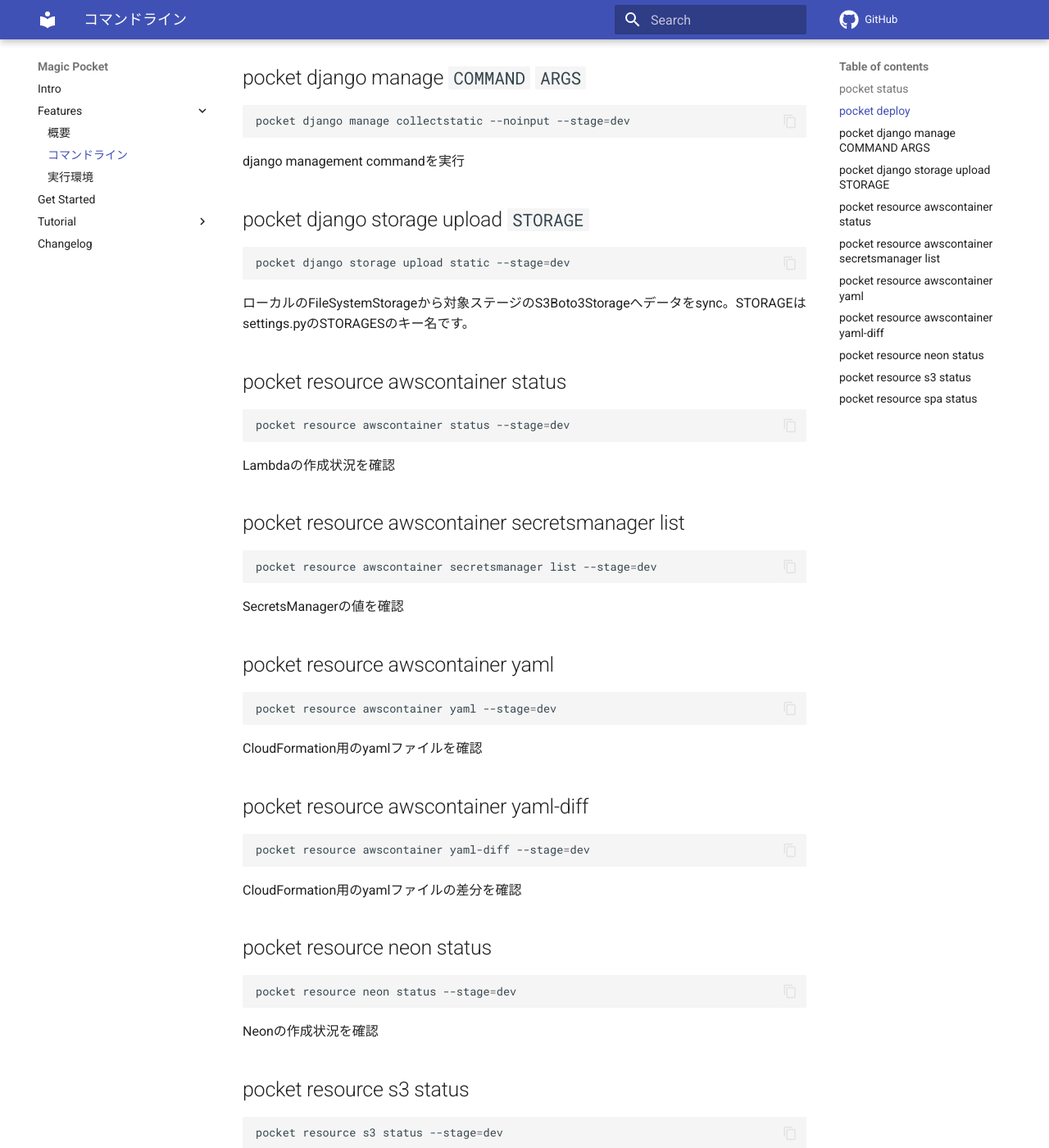
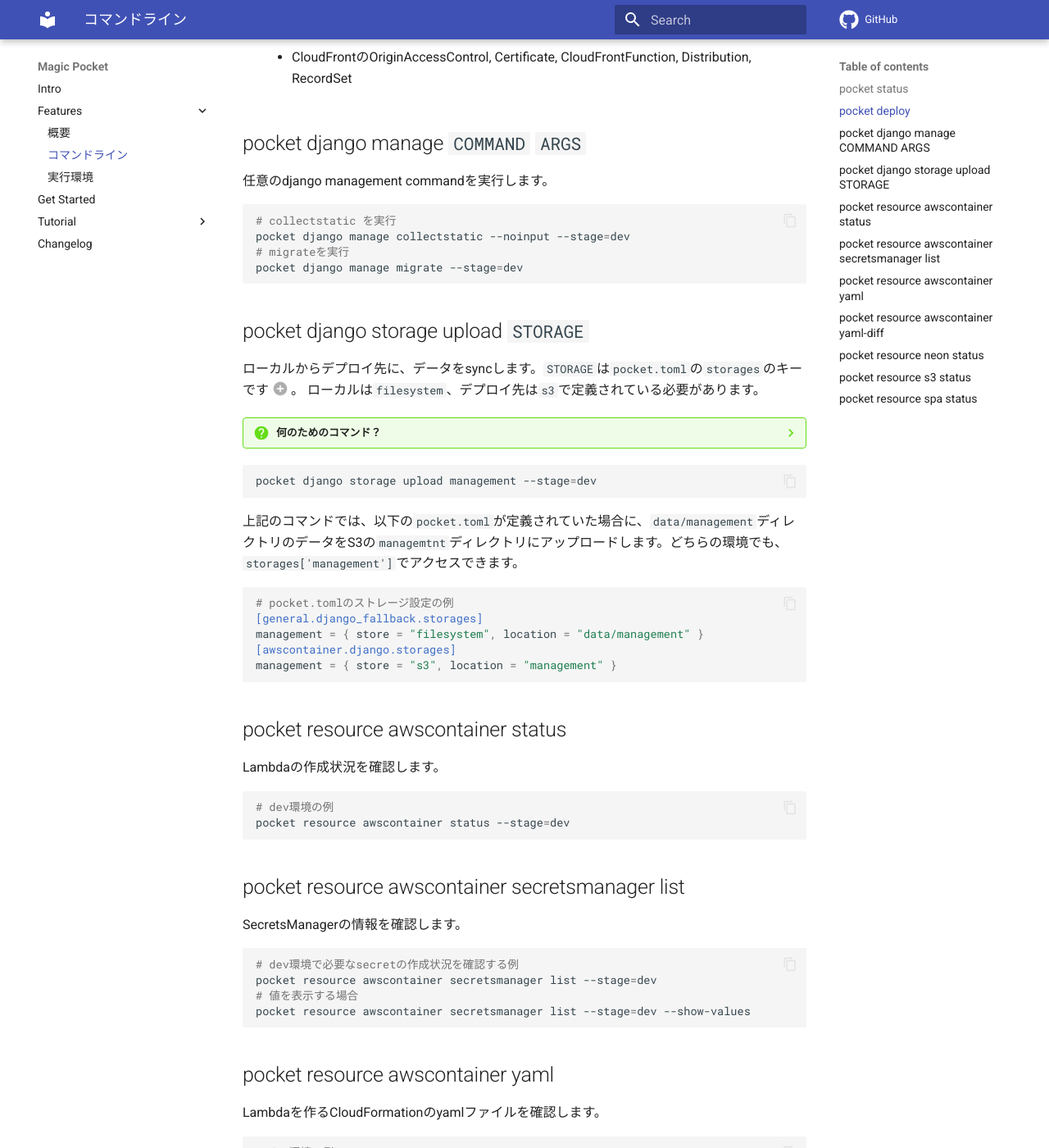
Before and after one commit to worgue/magic-pocket, an MkDocs documentation site: the page built from docs/features/cli.md, in a window 1280 px wide and 1400 px high, scrolled down 1043 px. Shown: the whole window at 82% size. Built offline with MkDocs 1.6.1 and Material for MkDocs 9.7.7, drawn with Linux system fonts in a browser that asks for light colours; comment, search, counter and statistics services are not loaded; some of the changed text lies outside the part shown.

Commit message:
:memo: Update docs/features/cli

````diff
--- a/docs/features/cli.md
+++ b/docs/features/cli.md
@@ -6,16 +6,22 @@ magic-pocketには、pocketで始まるCLIが用意されています。
 以下のコード例は、dev環境を操作する場合です。
 
 ## pocket status
+環境の作成状況を確認します。
+
 ```bash
+# dev環境の作成状況を確認
 pocket status --stage=dev
 ```
-環境の作成状況を確認します。
 
 ## pocket deploy
+デプロイします。
+
 ```bash
+# dev環境のデプロイ
 pocket deploy --stage=dev
 ```
-デプロイします。具体的には、`pocket.toml`に記述がある場合、以下の作業を行います。記述がない場合、何もしません。
+
+具体的には、`pocket.toml`に記述がある場合、以下の作業を行います。記述がない場合、何もしません。
 
 - :material-database: NeonへのDB作成
 - :simple-awssecretsmanager: SecretsManagerへのNeon DBの接続情報登録
@@ -30,56 +36,105 @@ pocket deploy --stage=dev
     - CloudFrontのOriginAccessControl, Certificate, CloudFrontFunction, Distribution, RecordSet
 
 ## pocket django manage `COMMAND` `ARGS`
+任意のdjango management commandを実行します。
+
 ```bash
+# collectstatic を実行
 pocket django manage collectstatic --noinput --stage=dev
+# migrateを実行
+pocket django manage migrate --stage=dev
 ```
-django management commandを実行
 
 ## pocket django storage upload `STORAGE`
+ローカルからデプロイ先に、データをsyncします。`STORAGE`は`pocket.toml`の`storages`のキーです(1)。
+ローカルは`filesystem`、デプロイ先は`s3`で定義されている必要があります。
+{ .annotate }
+
+1. `[general.django_fallback.django.storages]`がローカル用、`[awscontainer.django.storages]`がリモート用です。このSTORAGESのキーは、そのまま`settings.py`のSTORAGESのキー名にもなります。
+
+??? question annotate "何のためのコマンド？"
+    大きなファイルを利用する際の、アップロード先を管理するためのコマンドです。
+
+    ラムダ環境でファイルを利用したい場合、djangoの`STORAGES`経由でS3を使うのが簡単です。
+    その場合、ローカルでも`pathlib.Path`ではなく`STORAGES`を使えば分岐が不要になります。
+    その状況で、ローカルの`STORAGES`とリモートの`STORAGES`を同期させるコマンドです。
+
+    例えば、システムが正しく動くために、`load_books`というコマンドで、`books.csv`を読み込む必要があるとします。
+    以下の様にすれば、アップロード先に悩む必要がありません。
+
+    1. `pocket.toml`でローカルとデプロイ先の`STORAGES`を定義(1)
+    2. ローカルで`data/management/books.csv`を作成
+    3. `load_books`コマンドでは、`django.core.files.storage.storages['management'].open('books.csv', r)`でファイルを読み込み動作確認
+    4. `pocket django storage upload management --stage=dev`でリモートにデータをupload
+    5. `pocket django manage load_books`でリモートでも同じデータを読み込む
+
+1. 少し下の「pocket.tomlのストレージ設定の例」を見てください
+
+
 ```bash
-pocket django storage upload static --stage=dev
+pocket django storage upload management --stage=dev
 ```
-ローカルのFileSystemStorageから対象ステージのS3Boto3Storageへデータをsync。STORAGEはsettings.pyのSTORAGESのキー名です。
+
+上記のコマンドでは、以下の`pocket.toml`が定義されていた場合に、`data/management`ディレクトリのデータをS3の`managemtnt`ディレクトリにアップロードします。どちらの環境でも、`storages['management']`でアクセスできます。
+
+```toml
+# pocket.tomlのストレージ設定の例
+[general.django_fallback.storages]
+management = { store = "filesystem", location = "data/management" }
+[awscontainer.django.storages]
+management = { store = "s3", location = "management" }
+```
+
 
 
 ## pocket resource awscontainer status
+Lambdaの作成状況を確認します。
 ```bash
+# dev環境の例
 pocket resource awscontainer status --stage=dev
 ```
-Lambdaの作成状況を確認
 
 ## pocket resource awscontainer secretsmanager list
+SecretsManagerの情報を確認します。
 ```bash
+# dev環境で必要なsecretの作成状況を確認する例
 pocket resource awscontainer secretsmanager list --stage=dev
+# 値を表示する場合
+pocket resource awscontainer secretsmanager list --stage=dev --show-values
 ```
-SecretsManagerの値を確認
 
 ## pocket resource awscontainer yaml
+Lambdaを作るCloudFormationのyamlファイルを確認します。
 ```bash
+# dev環境の例
 pocket resource awscontainer yaml --stage=dev
 ```
-CloudFormation用のyamlファイルを確認
 
 ## pocket resource awscontainer yaml-diff
+Lambdaを作るCloudFormationのyamlファイルの差分を確認します。
+すでにLambdaが動いていて、`pocket.toml`の設定変更を行った場合に利用します。
 ```bash
+# dev環境の例
 pocket resource awscontainer yaml-diff --stage=dev
 ```
-CloudFormation用のyamlファイルの差分を確認
 
 ## pocket resource neon status
+Neonの作成状況を確認します。
 ```bash
+# dev環境の例
 pocket resource neon status --stage=dev
 ```
-Neonの作成状況を確認
 
 ## pocket resource s3 status
+S3バケットの作成状況を確認します。
 ```bash
+# dev環境の例
 pocket resource s3 status --stage=dev
 ```
-S3バケットの作成状況を確認
 
 ## pocket resource spa status
+SPAアップロード先S3バケットやCloudFrontの作成状況を確認します。
 ```bash
+# dev環境の例
 pocket resource spa status --stage=dev
 ```
-SPAアップロード先S3バケットの作成状況を確認
````
